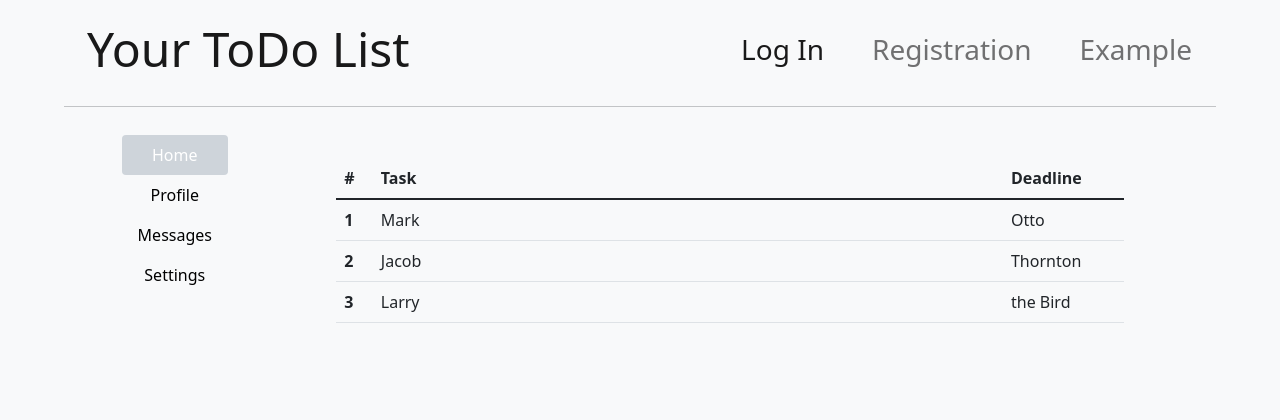
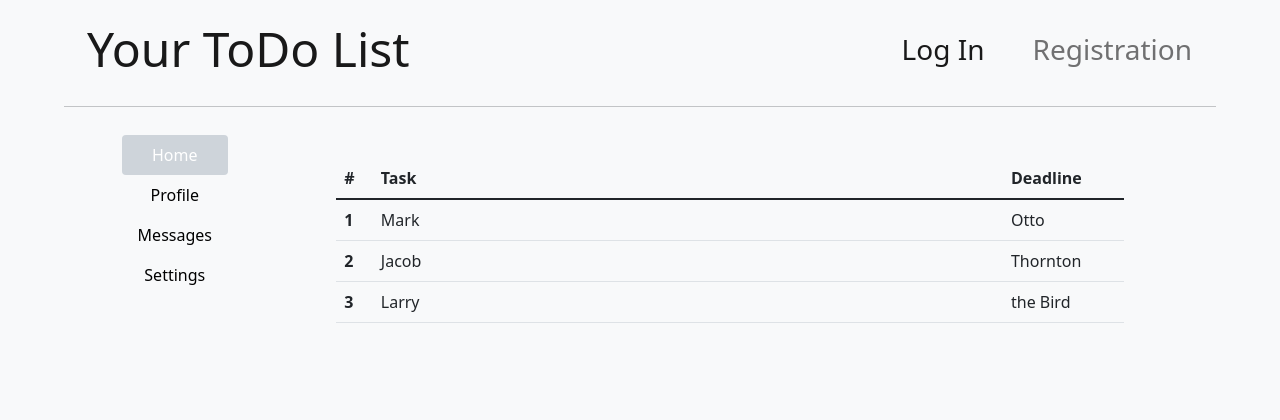
Before and after one commit to RokerDev/ToDoListWebApp, a Flask app: page / in a window 1280 px wide. Shown: the top 420 px of the page. Run offline with Flask 2, Linux system fonts and the light colour scheme; some libraries are stand-ins or nearby versions.

Commit message:
refactor: remove Example link from navbar

```diff
--- a/templates/base.html
+++ b/templates/base.html
@@ -38,9 +38,6 @@
             <li class="nav-item px-3">
               <a class="nav-link fs-3" href="{{url_for('register')}}">Registration</a>
             </li>
-            <li class="nav-item px-3">
-              <a class="nav-link fs-3 " href="#">Example</a>
-            </li>
           </ul>
         </div>
 
```
